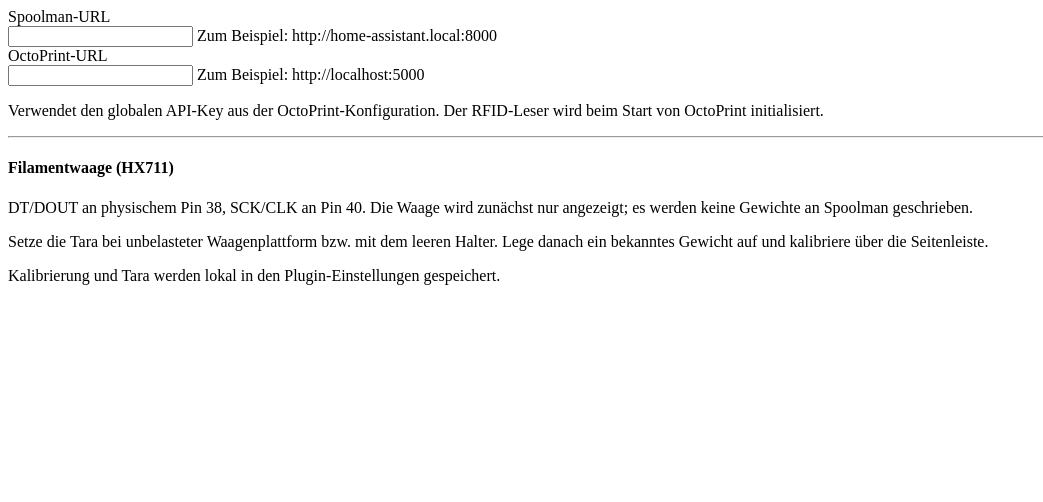
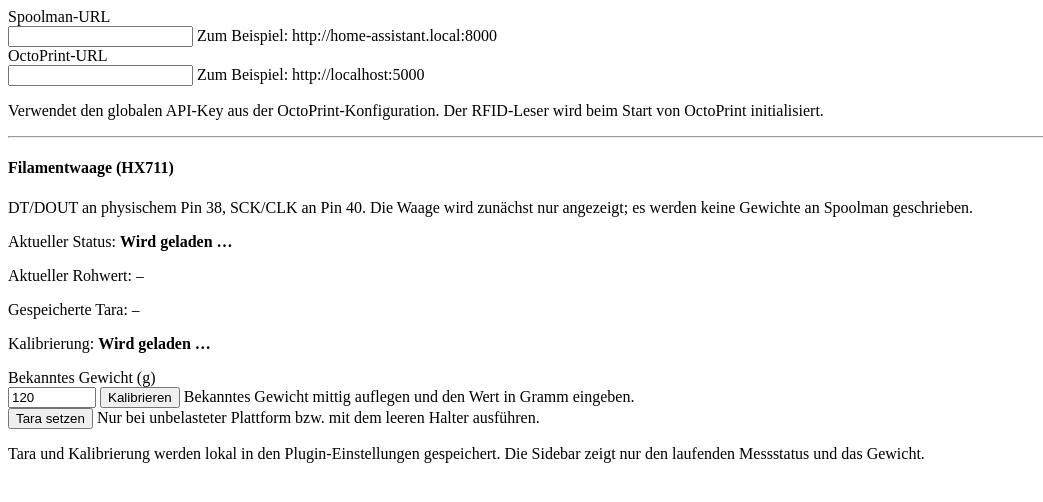
Before and after one commit to hufi008/octopi_rfid_spoolman, a Python web app: template octopi_rfid_spoolman/templates/rfid_spoolman_settings.jinja2 in a window 1280 px wide. Shown: the top 502 px of the page, without its empty margins (0-1043 px from the left). Run offline with Jinja, Linux system fonts and the light colour scheme; the template is opened without the code that fills it, so the values that code supplies are empty.

Commit message:
Move HX711 tare and calibration into settings

```diff
--- a/octopi_rfid_spoolman/templates/rfid_spoolman_settings.jinja2
+++ b/octopi_rfid_spoolman/templates/rfid_spoolman_settings.jinja2
@@ -24,5 +24,24 @@
 <hr>
 <h4>Filamentwaage (HX711)</h4>
 <p>DT/DOUT an physischem Pin 38, SCK/CLK an Pin 40. Die Waage wird zunächst nur angezeigt; es werden keine Gewichte an Spoolman geschrieben.</p>
-<p>Setze die Tara bei unbelasteter Waagenplattform bzw. mit dem leeren Halter. Lege danach ein bekanntes Gewicht auf und kalibriere über die Seitenleiste.</p>
-<p class="help-block">Kalibrierung und Tara werden lokal in den Plugin-Einstellungen gespeichert.</p>
+<p>Aktueller Status: <strong id="hx711-settings-status">Wird geladen …</strong></p>
+<p>Aktueller Rohwert: <code id="hx711-settings-raw">—</code></p>
+<p>Gespeicherte Tara: <code id="hx711-settings-offset">—</code></p>
+<p>Kalibrierung: <strong id="hx711-settings-calibration">Wird geladen …</strong></p>
+
+<div class="control-group">
+    <label class="control-label" for="hx711-known-weight">Bekanntes Gewicht (g)</label>
+    <div class="controls">
+        <input id="hx711-known-weight" type="number" min="0.1" max="5000" step="0.1" value="120">
+        <button type="button" class="btn" id="hx711-calibrate">Kalibrieren</button>
+        <span class="help-block">Bekanntes Gewicht mittig auflegen und den Wert in Gramm eingeben.</span>
+    </div>
+</div>
+<div class="control-group">
+    <div class="controls">
+        <button type="button" class="btn" id="hx711-tare">Tara setzen</button>
+        <span class="help-block">Nur bei unbelasteter Plattform bzw. mit dem leeren Halter ausführen.</span>
+    </div>
+</div>
+<p id="hx711-settings-message" class="help-block" aria-live="polite"></p>
+<p class="help-block">Tara und Kalibrierung werden lokal in den Plugin-Einstellungen gespeichert. Die Sidebar zeigt nur den laufenden Messstatus und das Gewicht.</p>
```
Also changed, not shown: octopi_rfid_spoolman/static/js/rfid_spoolman.js (+15 -5 lines), octopi_rfid_spoolman/templates/rfid_spoolman_sidebar.jinja2 (+0 -7 lines).
